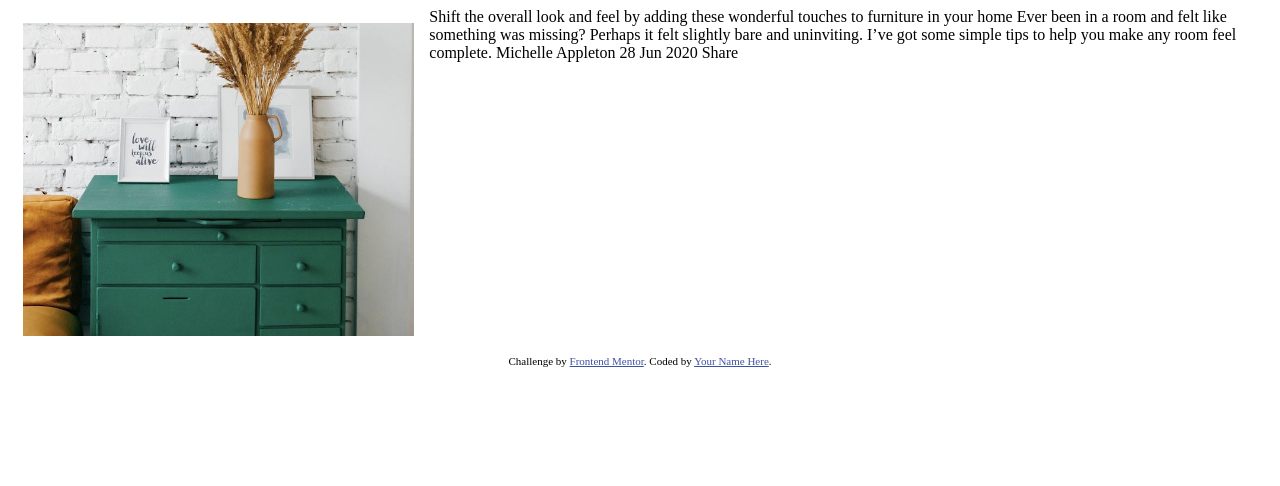
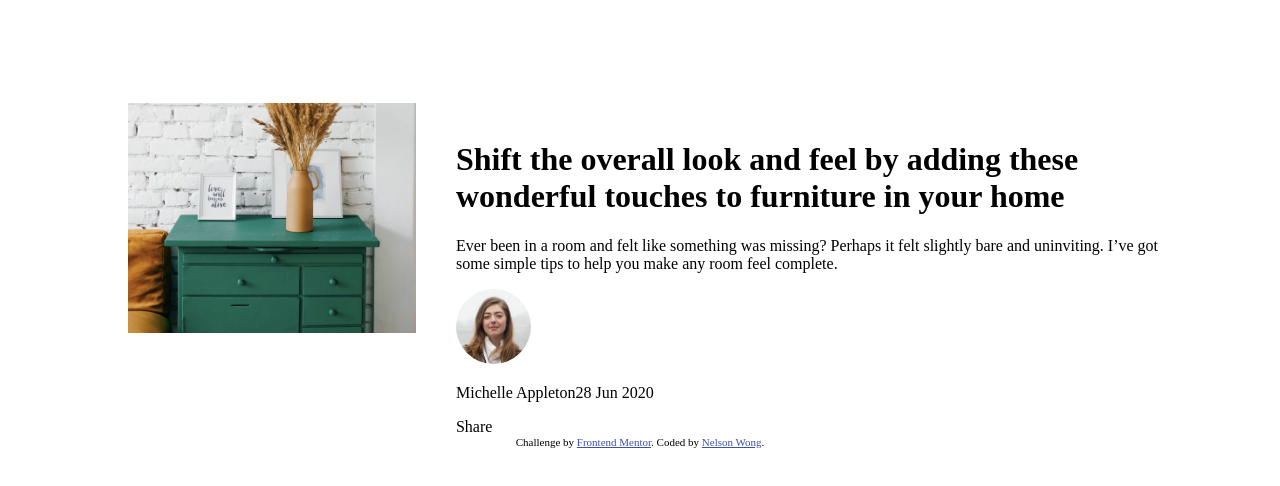
Before and after one commit to nwong02/Web-Projects, a plain HTML site: page index.html in a window 1280 px wide. Drawn offline with Linux system fonts and the light colour scheme.

Commit message:
flexbox added

```diff
--- a/index.html
+++ b/index.html
@@ -2,11 +2,11 @@
 <html lang="en">
 <head>
   <meta charset="UTF-8">
-  <meta name="viewport" content="width=device-width, initial-scale=1.0"> <!-- displays site properly based on user's device -->
+  <meta name="viewport" content="width=device-width, initial-scale=1.0"> <!-- displays site properly based on user"s device -->
 
   <link rel="icon" type="image/png" sizes="32x32" href="./images/favicon-32x32.png">
 
-  <link rel='stylesheet' href='preview.css'>
+  <link rel="stylesheet" href="preview.css">
 
   <title>Frontend Mentor | Article preview component</title>
 
@@ -18,33 +18,48 @@
 </head>
 <body>
 
-<span>
-<div class='row'>
 
-    <div class='col-4 col-s-12 left'>
-      <div class='aside'>
-        <img src='/images/drawers.jpg'>
+<div class="row">
+
+    <div class="col-4 col-s-12 left">
+      <div class="aside">
+        <img src="/images/drawers.jpg">
       </div>
     </div>
 
-    <div class='col-8 right'>
-      Shift the overall look and feel by adding these wonderful
-      touches to furniture in your home
+    <div class="col-8 right">
+      <h1>Shift the overall look and feel by adding these wonderful
+      touches to furniture in your home</h1>
 
-      Ever been in a room and felt like something was missing? Perhaps
+      <p>Ever been in a room and felt like something was missing? Perhaps
       it felt slightly bare and uninviting. I’ve got some simple tips
-      to help you make any room feel complete.
+      to help you make any room feel complete.</p>
 
-      Michelle Appleton
-      28 Jun 2020
+      <span>
+        <div class="title">
+          <img class="author" src="/images/avatar-michelle.jpg">
+          <div class="container">
+            <p>Michelle Appleton</p>
+            <br>
+            <p>28 Jun 2020</p>
+          </div>
+        </div>
 
-      Share
+        <div class="share">
+        <p>Share</p>
+        </div>
+
+      </span>
     </div>
   </div>
-</span>
+
+
+<div class="footer">
+  <p>footer</p>
+</div>
 
   <div class="attribution">
     Challenge by <a href="https://www.frontendmentor.io?ref=challenge" target="_blank">Frontend Mentor</a>.
-    Coded by <a href="#">Your Name Here</a>.
+    Coded by <a href="#">Nelson Wong</a>.
   </div>
 </body>
--- a/preview.css
+++ b/preview.css
@@ -2,12 +2,16 @@
     box-sizing: border-box;
 }
 
-@media only screen and (min-width: 600px) {
+body {
+    padding: 5rem;
+}
+
+@media only screen and (min-width: 768px) {
     /* For tablets: */
     .col-s-12 {width: 100%;}
   }
 
-@media only screen and (min-width: 768px) {
+@media only screen and (min-width: 884px) {
     /* For desktop: */
     .col-4 {width: 33.33%;}
     .col-8 {width: 66.66%;}
@@ -15,10 +19,26 @@
     img {
         width: 50%;
     }
+
+    .footer {
+        background-color: darkblue;
+        bottom: 0;
+        display: none;
+        left: 0;
+        position: fixed;
+        width: 100%;
+    }
   }
 
 img {
-    width: 100%;
+    width: 85%;
+}
+
+img.author {
+    width: 75px;
+    border-radius: 50px;
+    display: inline;
+    line-height: 100px;
 }
 
 .aside {
@@ -26,7 +46,35 @@ img {
     text-align: center;
 }
 
+.container {
+    display: flex;
+    justify-content: left;
+}
+
+h1 {
+    padding-top: 2rem;
+}
+
+
+span.img {
+    display: inline;
+}
+
+span p {
+    display: inline;
+}
+
 .row {
     display: flex;
     flex-wrap: wrap;
 }
+
+.date {
+    font-weight: bold;
+    opacity: 40%;
+    object-position: bottom;
+}
+
+.container {
+    display: flex;
+}
```
